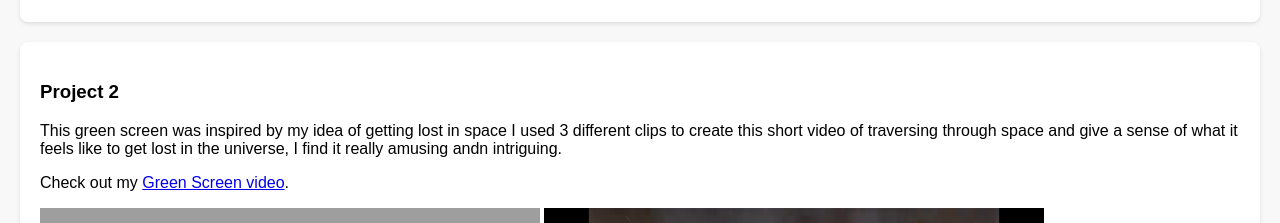
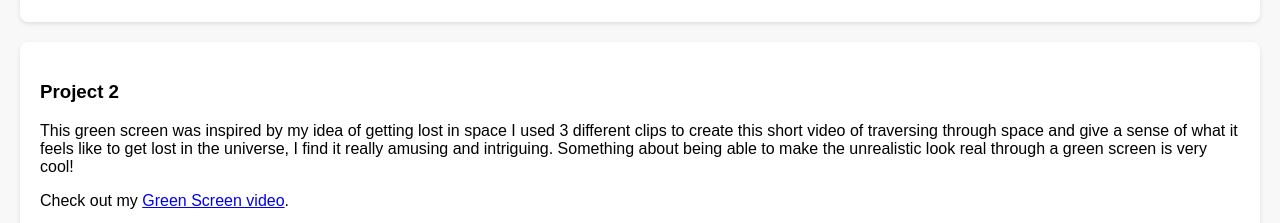
Before and after one commit to avalde38/PROJECT4_AlejandroValdez, a plain HTML site: page index.html in a window 1280 px wide. Shown: the part 1720-1943 px from the top of the page. Drawn offline with Linux system fonts and the light colour scheme; grey boxes are pictures that could not be loaded.

Commit message:
Update index.html

```diff
--- a/index.html
+++ b/index.html
@@ -82,7 +82,7 @@
         </div>
         <div class="project">
             <h3>Project 2</h3>
-            <p> This green screen was inspired by my idea of getting lost in space I used 3 different clips to create this short video of traversing through space and give a sense of what it feels like to get lost in the universe, I find it really amusing andn intriguing.
+            <p> This green screen was inspired by my idea of getting lost in space I used 3 different clips to create this short video of traversing through space and give a sense of what it feels like to get lost in the universe, I find it really amusing and intriguing. Something about being able to make the unrealistic look real through a green screen is very cool!
             <p>Check out my <a href="https://youtu.be/4L6UTfa5xKQ">Green Screen video</a>.</p>
             <img src="img/Screenshot 1.PNG" alt="img/Screenshot of Project 2" width="500" height="333">
             <img src="img/Screenshot 2.PNG" alt="img/Screenshot of Project 2" width="500" height="333">
```
